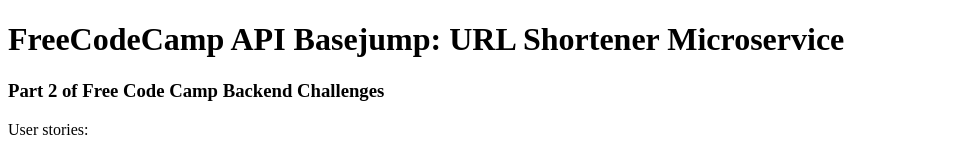
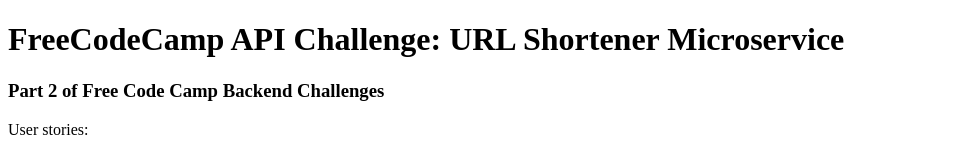
Before and after one commit to willwaymel/urlShortener, a website: page views/index.html in a window 1280 px wide. Shown: the top 155 px of the page, without its empty margins (0-968 px from the left). Drawn offline with Linux system fonts and the light colour scheme.

Commit message:
🎨🐔 Updated with Glitch

```diff
--- a/views/index.html
+++ b/views/index.html
@@ -2,7 +2,7 @@
 <html>
 
    <head>
-      <title>FreeCodeCamp API Basejump: URL Shortener Microservice</title>
+      <title>FreeCodeCamp API Challenge: URL Shortener Microservice</title>
       <link rel="shortcut icon" href="https://cdn.hyperdev.com/us-east-1%3A52a203ff-088b-420f-81be-45bf559d01b1%2Ffavicon.ico" type="image/x-icon"/>
       <link href="https://fonts.googleapis.com/css?family=Roboto" rel="stylesheet" type="text/css">
       <link href="/public/style.css" rel="stylesheet" type="text/css">
@@ -11,7 +11,8 @@
 
    <body>
       <div class="container">
-         <h1>FreeCodeCamp API Basejump: URL Shortener Microservice</h1>
+
+         <h1>FreeCodeCamp API Challenge: URL Shortener Microservice</h1>
          <h3>Part 2 of Free Code Camp Backend Challenges</h3>
         <p>
           User stories:
```
